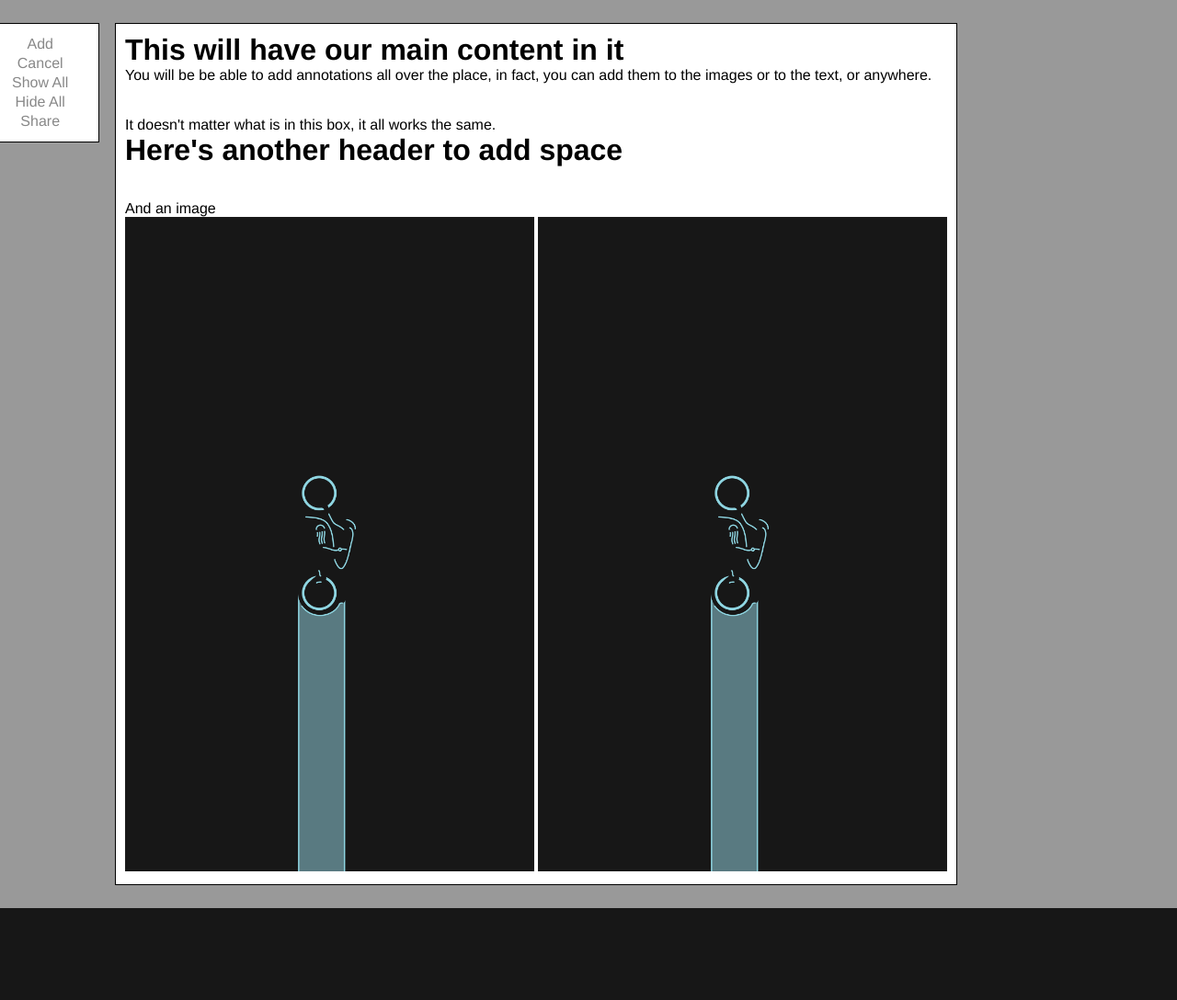
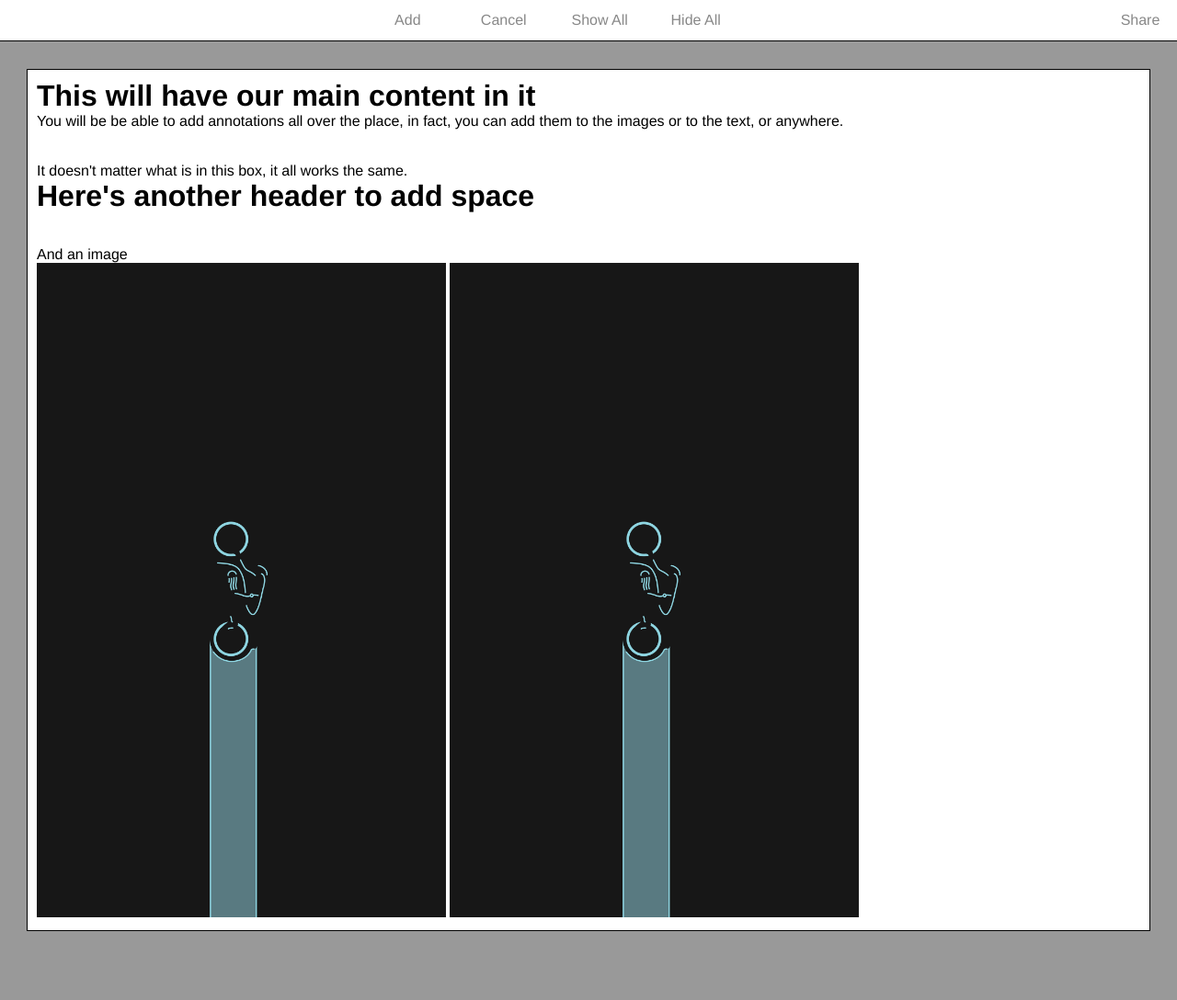
Before and after one commit to nthomson/annotate, a PHP site: page / in a window 1280 px wide. Shown: the whole page at 92% size. Before the commit the page ends 988 px from the top, so only its background shows below. Run offline with PHP 8.4, Linux system fonts and the light colour scheme; some libraries are stand-ins or nearby versions.

Commit message:
Better share button, better layout

```diff
--- a/index.php
+++ b/index.php
@@ -17,6 +17,11 @@
 			<li><a href="javascript:void(0)" class="hide control">Hide All</a></li>
 			<li><a href="javascript:void(0)" class="share control">Share</a></li>
 		</ul>
+
+	</div>
+	<div id="share">
+		<p>Copy and Paste this URL to share&nbsp;&nbsp; <a onclick="$('#share').hide();" href="javascript:void(0)">X</a></p>
+		<input type="text" />
 	</div>
 	<div id="source">
 		<h1>This will have our main content in it</h1>
--- a/scripts/annotate.js
+++ b/scripts/annotate.js
@@ -151,11 +151,14 @@ $(document).ready(
 
 
 			var url = 'http://nick.kanicweb.com/projects/annotate/?lefts='+lefts+"&tops="+tops+'&strings='+strings;
-			alert(url);
+			share(url);
 		}
 
 		var share = function(url) {
-
+			$('#share input').val(url);
+			$('#share').show();
+			$('#share input').focus();
+			$('#share input').select();
 		}
 
 		//Add URL annotations
--- a/style/style.css
+++ b/style/style.css
@@ -23,11 +23,10 @@ body {
 #source {
 	position: relative;
 	background: #fff;
-	margin: 25px auto;
+	margin: 75px auto;
 	border: 1px #000 solid;
 	padding: 10px;
-	float: left;
-	margin-left: 125px;
+	max-width: 1200px;
 
 }
 
@@ -36,10 +35,20 @@ body {
 	padding-right: 30px;
 	background: #fff;
 	position: fixed;
-	top: 25px;
-	left: 0;
-	border: 1px #000 solid;
-	border-left: 0;
+	top: 0;
+	width: 100%;
+	border-bottom: 1px #000 solid;
+	z-index: 2000;
+	text-align: center;
+}
+
+#controls li {
+	display: inline-block;
+	width: 100px;
+}
+
+#controls li:last-child{
+	float: right;
 }
 
 #controls a {
```
Also changed, not shown: other parts of style/style.css (+33 -4 lines).
